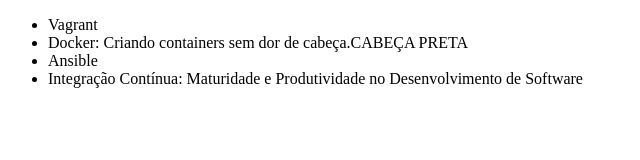
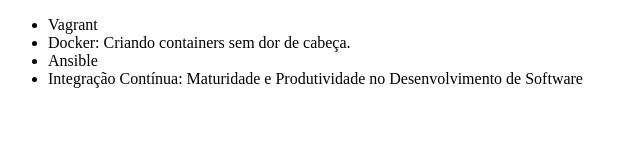
Before and after one commit to Silmarr/alura-git, a plain HTML site: page index.html in a window 1280 px wide. Shown: the whole page, without its empty margins (0-640 px from the left). Drawn offline with Linux system fonts and the light colour scheme.

Commit message:
Revert "excluído cabeça preta"
This reverts commit fb8df825b98e03a5c721bc96595e7e5e8a99bbf6.

```diff
--- a/index.html
+++ b/index.html
@@ -7,7 +7,7 @@
 	<body>
 		<ul>
 			<li>Vagrant</li>
-			<li>Docker: Criando containers sem dor de cabeça.CABEÇA PRETA</li>
+			<li>Docker: Criando containers sem dor de cabeça.</li>
 			<li>Ansible</li>
 			<li>Integração Contínua: Maturidade e Produtividade no Desenvolvimento de Software</li>
 		</ul>
```
